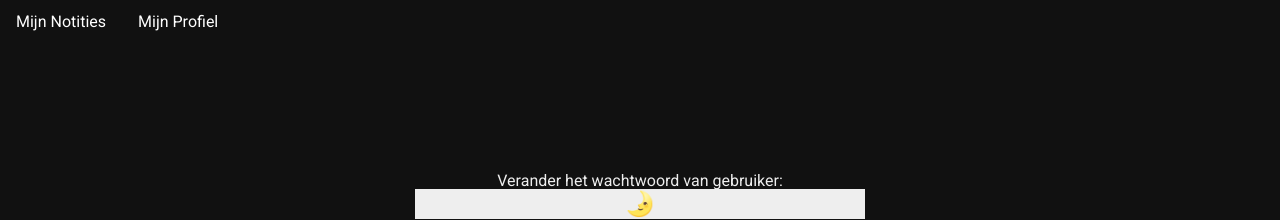
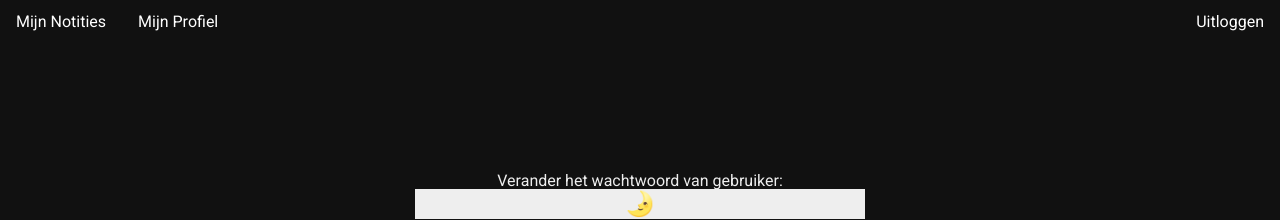
Before and after one commit to Joachiem/notes-project, a PHP site: page /change_ww.php in a window 1280 px wide. Shown: the top 220 px of the page. Run offline with PHP 8.4, Linux system fonts and the light colour scheme; the visitor is signed in with stand-in values (Sample User, id 1); data comes from the database, SQL or seed files in the repository.

Commit message:
Add files via upload

```diff
--- a/change_ww.php
+++ b/change_ww.php
@@ -31,6 +31,7 @@ $stmt = $conn->prepare('SELECT gebruikersnaam FROM gebruikers WHERE user_id = ?'
 		<ul class="navbar">
 			<li><a href="my_notes.php">Mijn Notities</a><li>
 			<li><a href="profiel.php">Mijn Profiel</a></li>
+			<li id="right"><a href="uitloggen.php">Uitloggen</a></li>
 		</ul>
 		<button type="button" class="darkmode" name="dark_light" onclick="toggleDarkLight()" title="Toggle dark/light mode">🌛</button>
 		<form method="post" action="server_change_ww.php">
--- a/style/main.css
+++ b/style/main.css
@@ -167,3 +167,7 @@ table a {
 	text-align: center;
 	padding: 14px 16px;
 }
+
+#right {
+	float: right;
+}
```
